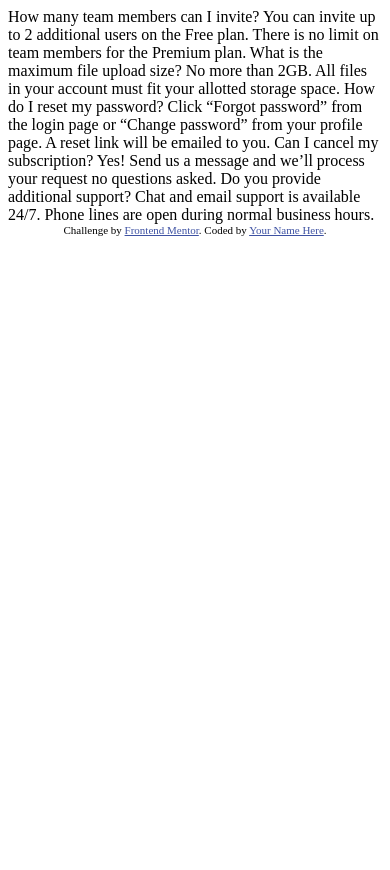
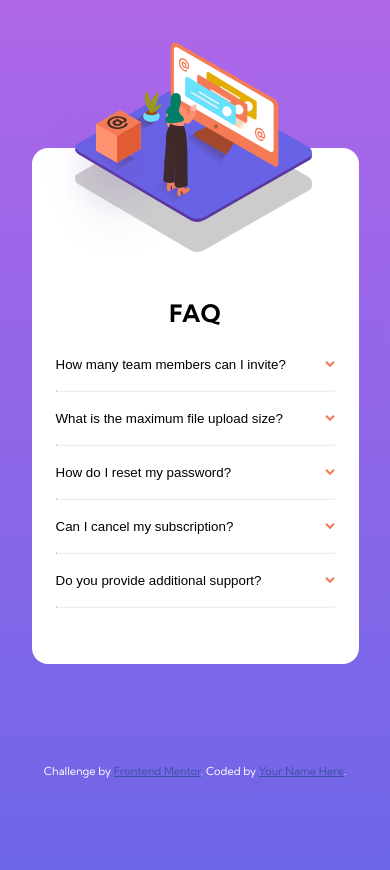
Before and after one commit to pedrotpo/frontendmentor-faq-accordion, a plain HTML site: page index.html in a window 390 px wide. Before the commit the page ends 844 px from the top, so only its background shows below. Drawn offline with Linux system fonts and the light colour scheme.

Commit message:
JS Done - CSS Mobile 80%

```diff
--- a/index.html
+++ b/index.html
@@ -1,40 +1,80 @@
 <!DOCTYPE html>
 <html lang="en">
   <head>
-  <meta charset="UTF-8">
-  <meta name="viewport" content="width=device-width, initial-scale=1.0"> <!-- displays site properly based on user's device -->
+    <meta charset="UTF-8" />
+    <meta name="viewport" content="width=device-width, initial-scale=1.0" />
+    <!-- displays site properly based on user's device -->
 
-  <link rel="icon" type="image/png" sizes="32x32" href="./images/favicon-32x32.png">
+    <link
+      rel="icon"
+      type="image/png"
+      sizes="32x32"
+      href="./images/favicon-32x32.png"
+    />
 
     <title>Frontend Mentor | FAQ Accordion Card</title>
 
     <!-- Feel free to remove these styles or customise in your own stylesheet 👍 -->
-  <style>
-    .attribution { font-size: 11px; text-align: center; }
-    .attribution a { color: hsl(228, 45%, 44%); }
-  </style>
+    <link rel="stylesheet" href="style.css" />
   </head>
   <body>
-  How many team members can I invite?
-  You can invite up to 2 additional users on the Free plan. There is no limit on
-  team members for the Premium plan.
-
-  What is the maximum file upload size?
-  No more than 2GB. All files in your account must fit your allotted storage space.
-
-  How do I reset my password?
-  Click “Forgot password” from the login page or “Change password” from your profile page.
-  A reset link will be emailed to you.
-
-  Can I cancel my subscription?
-  Yes! Send us a message and we’ll process your request no questions asked.
-
-  Do you provide additional support?
-  Chat and email support is available 24/7. Phone lines are open during normal business hours.
+    <div class="container">
+      <img
+        src="./images/illustration-woman-online-mobile.svg"
+        alt=""
+        class="logo"
+      />
+      <div class="content">
+        <h1>FAQ</h1>
+        <button class="toggle">
+         <div>How many team members can I invite?<img src="./images/icon-arrow-down.svg" class="icon"></div>
+        </button>
+        <div class="panel">
+          You can invite up to 2 additional users on the Free plan. There is no
+          limit on team members for the Premium plan.
+        </div>
+        <hr />
+        <button class="toggle">
+          <div>What is the maximum file upload size?<img src="./images/icon-arrow-down.svg" class="icon"></div>
+        </button>
+        <div class="panel">
+          No more than 2GB. All files in your account must fit your allotted
+          storage space.
+        </div>
+        <hr />
+        <button class="toggle">
+          <div>How do I reset my password?<img src="./images/icon-arrow-down.svg" class="icon"></div>
+        </button>
+        <div class="panel">
+          Click “Forgot password” from the login page or “Change password” from
+          your profile page. A reset link will be emailed to you.
+        </div>
+        <hr />
+        <button class="toggle">
+          <div>Can I cancel my subscription?<img src="./images/icon-arrow-down.svg" class="icon"></div>
+        </button>
+        <div class="panel">
+          Yes! Send us a message and we’ll process your request no questions
+          asked.
+        </div>
+        <hr />
+        <button class="toggle">
+          <div>Do you provide additional support?<img src="./images/icon-arrow-down.svg" class="icon"></div>
+        </button>
+        <div class="panel">
+          Chat and email support is available 24/7. Phone lines are open during
+          normal business hours.
+        </div>
+        <hr />
+      </div>
+    </div>
 
     <div class="attribution">
-    Challenge by <a href="https://www.frontendmentor.io?ref=challenge" target="_blank">Frontend Mentor</a>.
-    Coded by <a href="#">Your Name Here</a>.
+      Challenge by
+      <a href="https://www.frontendmentor.io?ref=challenge" target="_blank"
+        >Frontend Mentor</a
+      >. Coded by <a href="#">Your Name Here</a>.
     </div>
+    <script type="text/javascript" src="./script.js"></script>
   </body>
 </html>
--- /dev/null
+++ b/script.js
@@ -0,0 +1,20 @@
+let toggle = document.getElementsByClassName("toggle");
+toggle = Array.from(toggle);
+
+toggle.map((i) => {
+  const panel = i.nextElementSibling;
+  const icon = i.childNodes[1].childNodes[1];
+
+  i.addEventListener("click", function (event) {
+    if (icon.style.transform === "rotate(180deg)"){
+      icon.style.transform="rotate(0deg)";
+    } else {
+      icon.style.transform="rotate(180deg)";
+    }
+    if (panel.style.maxHeight) {
+      panel.style.maxHeight = null;
+    } else {
+      panel.style.maxHeight = panel.scrollHeight + "px";
+    }
+  });
+});
--- /dev/null
+++ b/style.scss
@@ -0,0 +1,76 @@
+@import url('https://fonts.googleapis.com/css2?family=Kumbh+Sans:wght@400;700&display=swap');
+
+body {
+    background-image: linear-gradient(hsl(273, 75%, 66%), hsl(240, 73%, 65%));
+    font-family: 'Kumbh Sans', sans-serif;
+    font-size: 12px;
+    height: 100vh;
+    margin: 0;
+}
+
+hr {
+    border-top: 1px solid hsla(240, 5%, 91%, 0.2);
+}
+
+h1 {
+    text-align: center;
+    margin-top: 0;
+}
+
+.attribution {
+    color: hsl(0, 0%, 100%);
+    font-size: 11px;
+    text-align: center;
+    margin-top: 100px;
+
+    a {
+        color: hsl(228, 45%, 44%);
+    }
+}
+
+.container {
+    display: flex;
+    position: relative;
+    background: hsl(0, 0%, 100%);
+    border-radius: 1rem;
+    margin: 148px auto 0;
+    width: 327px;
+}
+
+.logo {
+    transform:translate(-50%,-50%);
+    position: absolute;
+    top: -8px;
+    left: 45%;
+    filter: drop-shadow( 0px 30px 0px rgba(0, 0, 0, .2));
+    z-index: 999;
+}
+
+.content {
+    margin: 150px 24px 50px;
+}
+
+.toggle {
+    width: 100%;
+    background: none;
+    border: none;
+    padding: 0;
+    height: 40px;
+
+    div {
+        display: flex;
+        justify-content: space-between;
+        align-items: center;
+    }
+}
+
+.icon {
+    height: 7px;
+    transition: transform 0.2s ease-in-out;
+}
+
+.panel {
+    max-height: 0;
+    overflow: hidden;
+    transition: max-height 0.2s ease-in-out;
+}
```
Also changed, not shown: style.css (added), 1 other file. Lines whose indentation alone changed are shown as unchanged.
